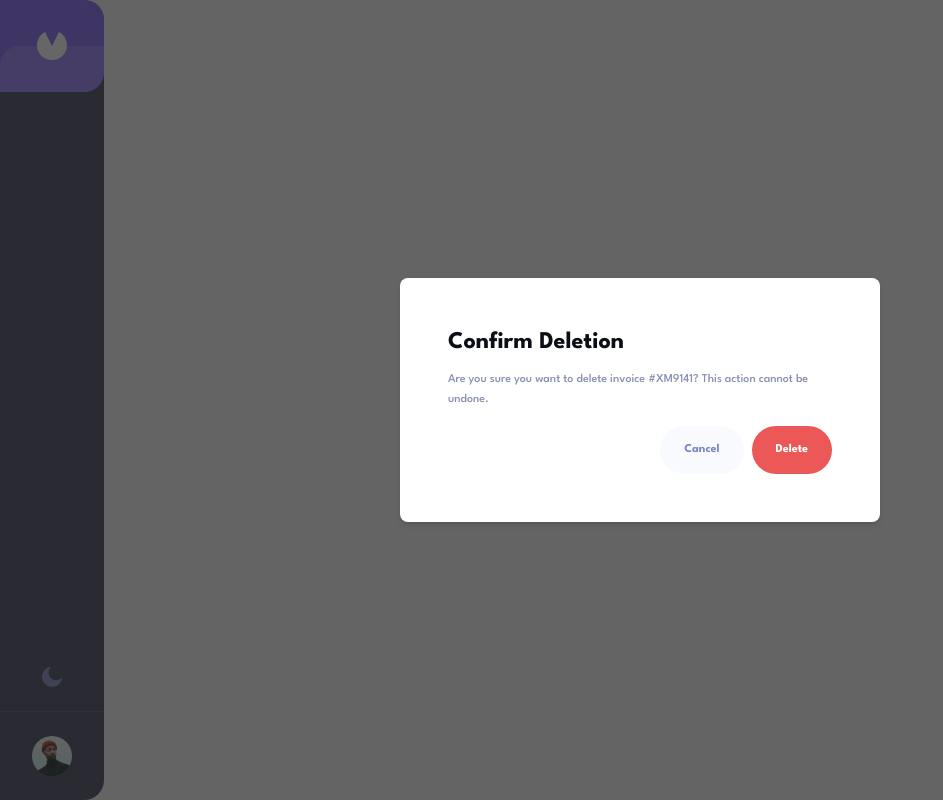
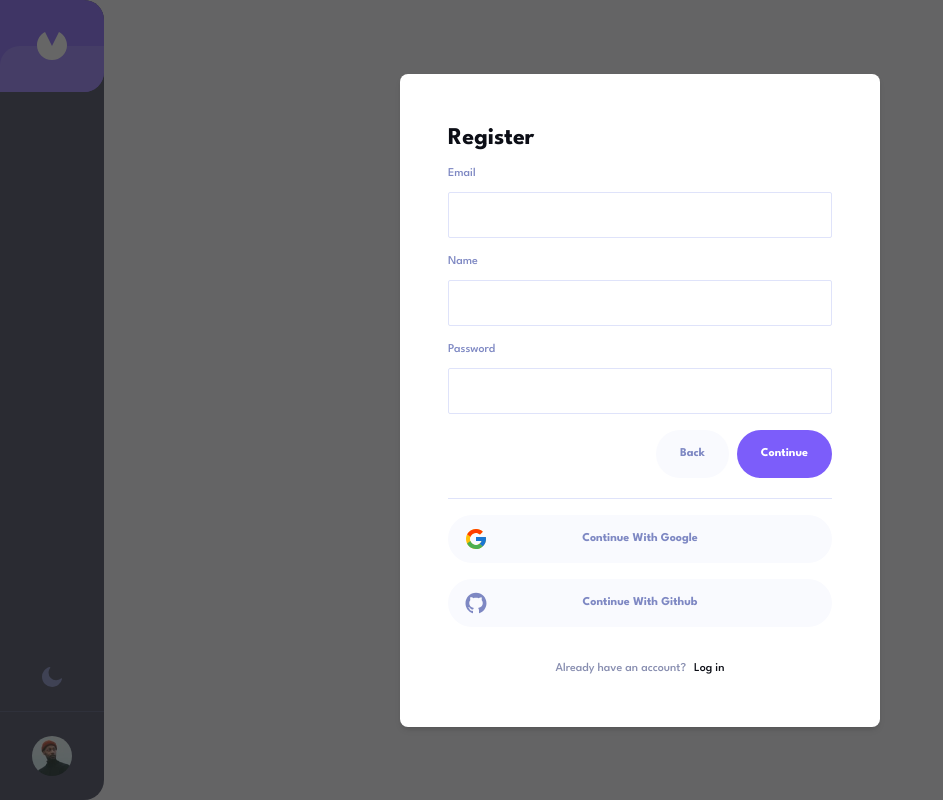
Before and after one commit to JaneMoroz/invoice-app, a Next.js app: page / in a window 1280 px wide. Shown: the whole page, without its empty margins (0-943 px from the left). Built offline with nearby package versions, Linux system fonts and the light colour scheme.

Commit message:
feat: add auth UI

```diff
--- a/app/components/Button.tsx
+++ b/app/components/Button.tsx
@@ -1,11 +1,13 @@
 "use client";
+
+import { IconType } from "react-icons";
 
 interface ButtonProps {
   ariaLabel?: string;
   label: string;
   onClick: (e: React.MouseEvent<HTMLButtonElement>) => void;
   disabled?: boolean;
-  icon?: React.FC;
+  icon?: IconType;
   grey?: boolean;
   purple?: boolean;
   red?: boolean;
@@ -18,7 +20,7 @@ const Button: React.FC<ButtonProps> = ({
   label,
   onClick,
   disabled,
-  icon,
+  icon: Icon,
   grey,
   purple,
   red,
@@ -27,7 +29,10 @@ const Button: React.FC<ButtonProps> = ({
 }) => {
   return (
     <button
-      className={`px-6 py-4 text-xs font-bold capitalize rounded-full transition bg-[#F9FAFE] hover:bg-[#DFE3FA] text-[#7E88C3]
+      aria-label={ariaLabel}
+      onClick={onClick}
+      disabled={disabled}
+      className={`relative px-6 py-4 text-xs font-bold capitalize rounded-full transition
         ${red && "text-white bg-[#ec5757] hover:bg-[#FF9797]"}
         ${purple && "text-white bg-[#7C5DFA] hover:bg-[#9277FF]"}
         ${
@@ -35,8 +40,10 @@ const Button: React.FC<ButtonProps> = ({
           "text-[#7E88C3] dark:text-[#DFE3FA] bg-defaultBg hover:bg-defaultHoverBg"
         }
         ${darkGrey && "text-secondary bg-grey hover:bg-greyHover"}
+        ${stretch && "w-full"}
       `}
     >
+      {Icon && <Icon size={24} className="absolute left-4 top-3" />}
       {label}
     </button>
   );
--- /dev/null
+++ b/app/components/inputs/Input.tsx
@@ -0,0 +1,51 @@
+"use client";
+
+import { FieldErrors, FieldValues, UseFormRegister } from "react-hook-form";
+
+interface InputProps {
+  id: string;
+  label: string;
+  type?: string;
+  disabled?: boolean;
+  required?: boolean;
+  register: UseFormRegister<FieldValues>;
+  errors: FieldErrors;
+}
+
+const Input: React.FC<InputProps> = ({
+  id,
+  label,
+  type = "text",
+  disabled,
+  required,
+  register,
+  errors,
+}) => {
+  return (
+    <div className="relative flex flex-col w-full gap-y-2.5">
+      <label
+        className={`
+            text-xs font-medium leading-4 text-[#7E88C3] dark:text-[#DFE3FA]
+            ${errors[id] && "text-[#EC5757] dark:text-[#EC5757]"}
+        `}
+      >
+        {label}
+      </label>
+      <input
+        id={id}
+        disabled={disabled}
+        {...register(id, { required })}
+        placeholder=" "
+        type={type}
+        className={`w-full py-2.5 px-5 font-bold bg-white dark:bg-[#1E2139] text-[#0C0E16] dark:text-white border border-[#DFE3FA] dark:border-[#252945] rounded-sm outline-none transition disabled:cursor-not-allowed
+            ${
+              errors[id] &&
+              "border-[#EC5757] focus:border-[#EC5757] dark:border-[#EC5757] dark:focus:border-[#EC5757]"
+            }
+          `}
+      />
+    </div>
+  );
+};
+
+export default Input;
--- a/app/components/modals/Modal.tsx
+++ b/app/components/modals/Modal.tsx
@@ -1,6 +1,6 @@
 "use client";
 
-import { useState, useEffect, useCallback } from "react";
+import { useCallback } from "react";
 import Button from "../Button";
 
 interface ModalProps {
@@ -28,34 +28,48 @@ const Modal: React.FC<ModalProps> = ({
   secondaryAction,
   secondaryActionLabel,
 }) => {
+  const handleSubmit = useCallback(() => {
+    if (disabled) {
+      return;
+    }
+
+    onSubmit();
+  }, [disabled, onSubmit]);
+
   if (!isOpen) {
     return null;
   }
 
   return (
+    <>
       <div className="fixed inset-0 z-50 flex items-center justify-center px-6 overflow-x-hidden overflow-y-auto outline-none focus:outline-none bg-neutral-800/70">
         <div className="w-full mx-auto my-6 sm:w-[480px] lg:h-auto md:h-auto">
           {/* CONTENT */}
           <div className="flex flex-col w-full h-full p-8 rounded-lg shadow-md outline-none sm:p-12 bg-modal lg:h-auto md:h-auto focus:outline-none">
             {/* HEADER */}
             <div className="text-xl font-bold sm:text-2xl text-primary">
-            Confirm Deletion
+              {title}
             </div>
             {/* BODY */}
-          <div className="pt-3 pb-4 text-xs font-medium leading-5 text-darkGrey">
-            Are you sure you want to delete invoice #XM9141? This action cannot
-            be undone.
-          </div>
+            <div className="pt-3 pb-4">{body}</div>
             {/* FOOTER */}
             <div className="flex flex-col gap-2">
               <div className="flex flex-row items-center justify-end w-full gap-2">
-              <Button grey label="cancel" onClick={() => {}} />
-              <Button red label="delete" onClick={() => {}} />
+                {secondaryActionLabel && (
+                  <Button
+                    grey
+                    label={secondaryActionLabel}
+                    onClick={() => {}}
+                  />
+                )}
+                <Button purple label={actionLabel} onClick={handleSubmit} />
+              </div>
+              {footer}
             </div>
           </div>
         </div>
       </div>
-    </div>
+    </>
   );
 };
 
--- /dev/null
+++ b/app/components/modals/RegisterModal.tsx
@@ -0,0 +1,105 @@
+"use client";
+
+import { useState } from "react";
+import { FieldValues, SubmitHandler, useForm } from "react-hook-form";
+
+import Modal from "./Modal";
+import Input from "../inputs/Input";
+import Button from "../Button";
+
+import { AiFillGithub } from "react-icons/ai";
+import { FcGoogle } from "react-icons/fc";
+
+const RegisterModal = () => {
+  const [isLoading, setIsLoading] = useState(false);
+
+  const {
+    register,
+    handleSubmit,
+    formState: { errors },
+  } = useForm<FieldValues>({
+    defaultValues: { name: "", email: "", password: "" },
+  });
+
+  const onSubmit: SubmitHandler<FieldValues> = (data) => {
+    // Logic
+    console.log(data);
+  };
+
+  const bodyContent = (
+    <div className="flex flex-col gap-4">
+      <Input
+        id="email"
+        label="Email"
+        disabled={isLoading}
+        register={register}
+        errors={errors}
+        required
+      />
+      <Input
+        id="name"
+        label="Name"
+        disabled={isLoading}
+        register={register}
+        errors={errors}
+        required
+      />
+      <Input
+        id="password"
+        type="password"
+        label="Password"
+        disabled={isLoading}
+        register={register}
+        errors={errors}
+        required
+      />
+    </div>
+  );
+
+  const footerContent = (
+    <div className="flex flex-col gap-4 mt-3">
+      <div className="w-full h-px bg-[#DFE3FA] dark:bg-[#252945]"></div>
+      <Button
+        grey
+        ariaLabel="google sign up"
+        label="Continue with Google"
+        icon={FcGoogle}
+        onClick={() => {}}
+      />
+      <Button
+        grey
+        ariaLabel="github sign up"
+        label="Continue with Github"
+        icon={AiFillGithub}
+        onClick={() => {}}
+      />
+      <div className="mt-4 font-light text-center text-neutral-500">
+        <div className="flex flex-row items-center justify-center gap-2 text-xs font-medium leading-5 text-darkGrey">
+          <div>Already have an account?</div>
+          <button
+            onClick={() => {}}
+            className="cursor-pointer text-primary hover:underline"
+          >
+            Log in
+          </button>
+        </div>
+      </div>
+    </div>
+  );
+
+  return (
+    <Modal
+      disabled={isLoading}
+      isOpen={true}
+      title="Register"
+      actionLabel="Continue"
+      secondaryActionLabel="Back"
+      onClose={() => {}}
+      onSubmit={handleSubmit(onSubmit)}
+      body={bodyContent}
+      footer={footerContent}
+    />
+  );
+};
+
+export default RegisterModal;
--- a/app/layout.tsx
+++ b/app/layout.tsx
@@ -2,6 +2,7 @@ import { ThemeProvider } from "@/providers/theme-provider";
 
 import Navbar from "./components/navbar/Navbar";
 import Modal from "./components/modals/Modal";
+import RegisterModal from "./components/modals/RegisterModal";
 
 import "./globals.css";
 import { League_Spartan } from "next/font/google";
@@ -22,7 +23,8 @@ export default function RootLayout({
     <html className="bg-background" lang="en" suppressHydrationWarning>
       <body className={inter.className}>
         <ThemeProvider attribute="class" defaultTheme="system" enableSystem>
-          <Modal isOpen actionLabel="Submit" />
+          {/* <Modal isOpen actionLabel="Submit" /> */}
+          <RegisterModal />
           <Navbar />
           {children}
         </ThemeProvider>
--- a/package.json
+++ b/package.json
@@ -20,6 +20,8 @@
     "postcss": "8.4.24",
     "react": "18.2.0",
     "react-dom": "18.2.0",
+    "react-hook-form": "^7.45.1",
+    "react-icons": "^4.10.1",
     "tailwindcss": "3.3.2",
     "typescript": "5.1.6"
   }
```
Also changed, not shown: 1 other file (tests, documents, lock files or other folders). Lines whose indentation alone changed are shown as unchanged.
